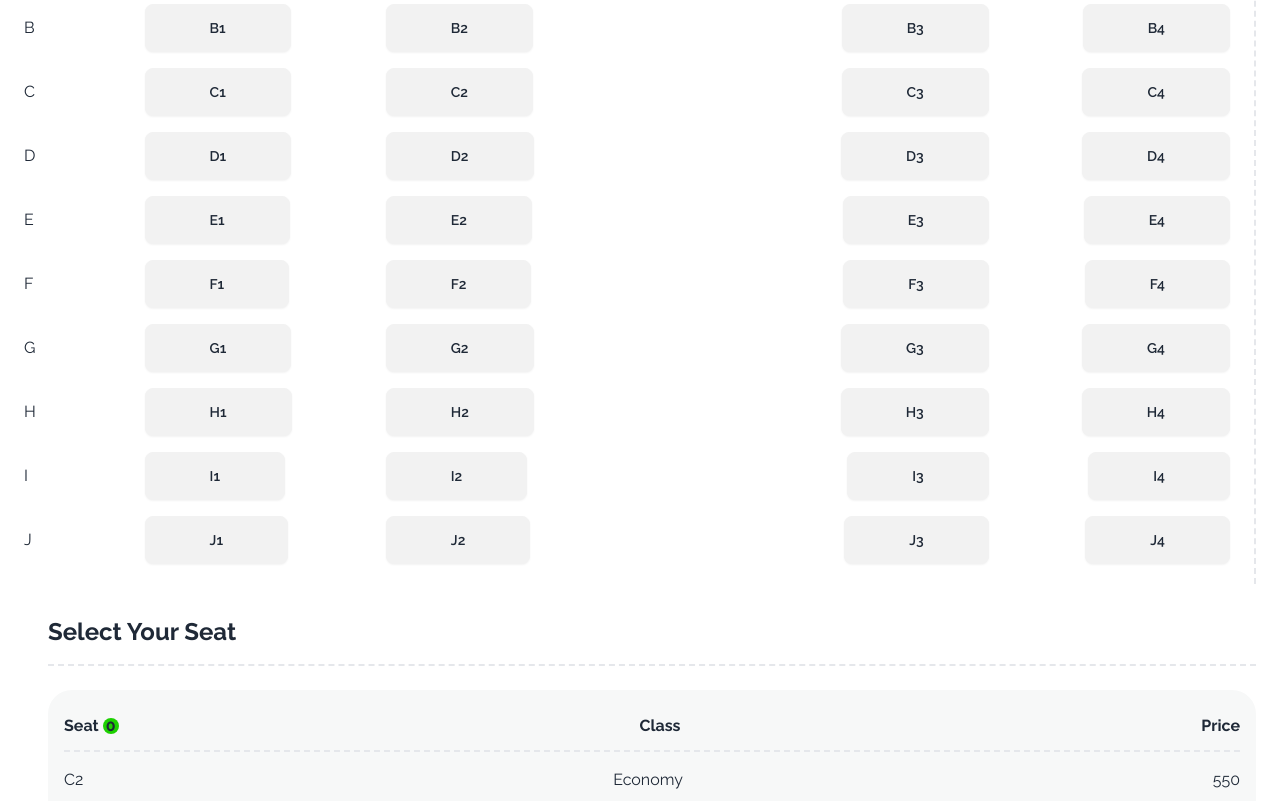
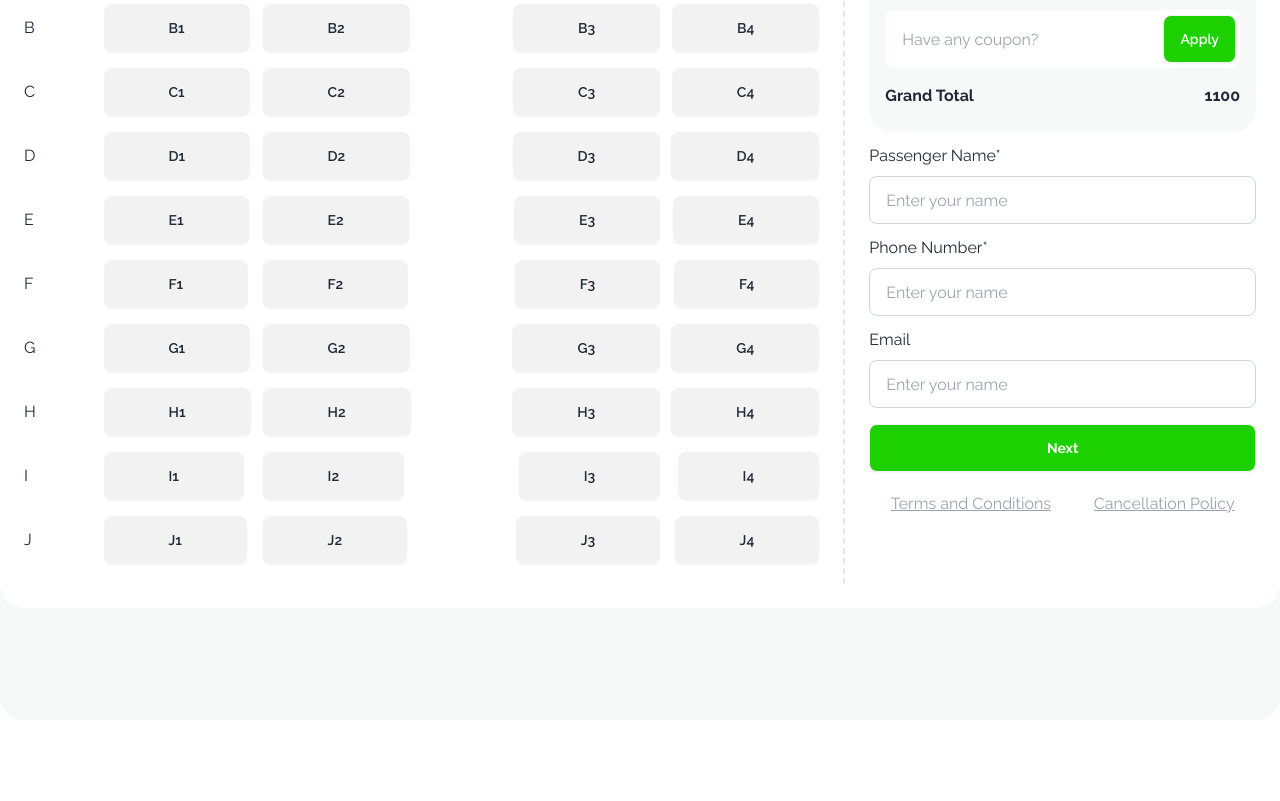
Before and after one commit to SajmulHossain/bus-ticket, a plain HTML site: page index.html in a window 1280 px wide. Shown: the part 2184-2985 px from the top of the page. After the commit the page ends 2904 px from the top, so only its background shows below. Drawn offline with nearby package versions, Linux system fonts and the light colour scheme.

Commit message:
all design completed

```diff
--- a/index.html
+++ b/index.html
@@ -210,8 +210,8 @@
 
      </div>
 
-     <div class="bg-white mt-6 p-4 lg:p-6 rounded-3xl">
-      <div class="border-b-2 border-dashed pb-5 lg:border-r-2 lg:border-b-0 lg:pr-6">
+     <div class="bg-white mt-6 p-4 lg:p-6 rounded-3xl lg:flex justify-between">
+      <div class="border-b-2 border-dashed pb-5 lg:border-r-2 lg:border-b-0 lg:pr-6 lg:w-2/3">
         <h2 class="font-bold text-2xl">Select Your Seat</h2>
         <div class="flex items-center justify-between mt-4 border-y-2 border-dashed py-3">
           <p class="flex  gap-1 items-center"><img src="images/seat-gray.png" alt="this is a seat image"> <span>Available</span></p>
@@ -330,7 +330,7 @@
       </div>
 
 
-      <div class="mt-8 lg:pl-6">
+      <div class="mt-8 lg:mt-0 lg:pl-6 lg:w-1/3">
         <h2 class="font-bold text-2xl pb-4 border-b-2 border-dashed">Select Your Seat</h2>
 
         <div class="bg-bg1 px-4 py-6 mt-6 rounded-3xl">
@@ -384,6 +384,31 @@
           </div>
 
         </div>
+
+        <div>
+          <div class="mt-3">
+            <label for="name">Passenger Name*</label>
+            <input class="input w-full border border-gray-300 mt-2" type="text" placeholder="Enter your name" id="name">
+          </div>
+          <div class="mt-3">
+            <label for="number">Phone Number*</label>
+            <input class="input w-full border border-gray-300 mt-2" type="text" placeholder="Enter your name" id="number">
+          </div>
+          <div class="mt-3">
+            <label for="email">Email</label>
+            <input class="input w-full border border-gray-300 mt-2" type="email" placeholder="Enter your name" id="email">
+          </div>
+
+          <div class="mt-4 rounded-2xl">
+            <button class="btn bg-main font-bold text-white w-full">Next</button>
+          </div>
+
+          <div class="mt-5 flex justify-around flex-wrap items-center">
+            <a class="underline decoration-gray-400 text-gray-400" href="">Terms and Conditions</a>
+            <a class="underline decoration-gray-400 text-gray-400" href="">Cancellation Policy</a>
+          </div>
+
+        </div>
       </div>
 
      </div>
```
